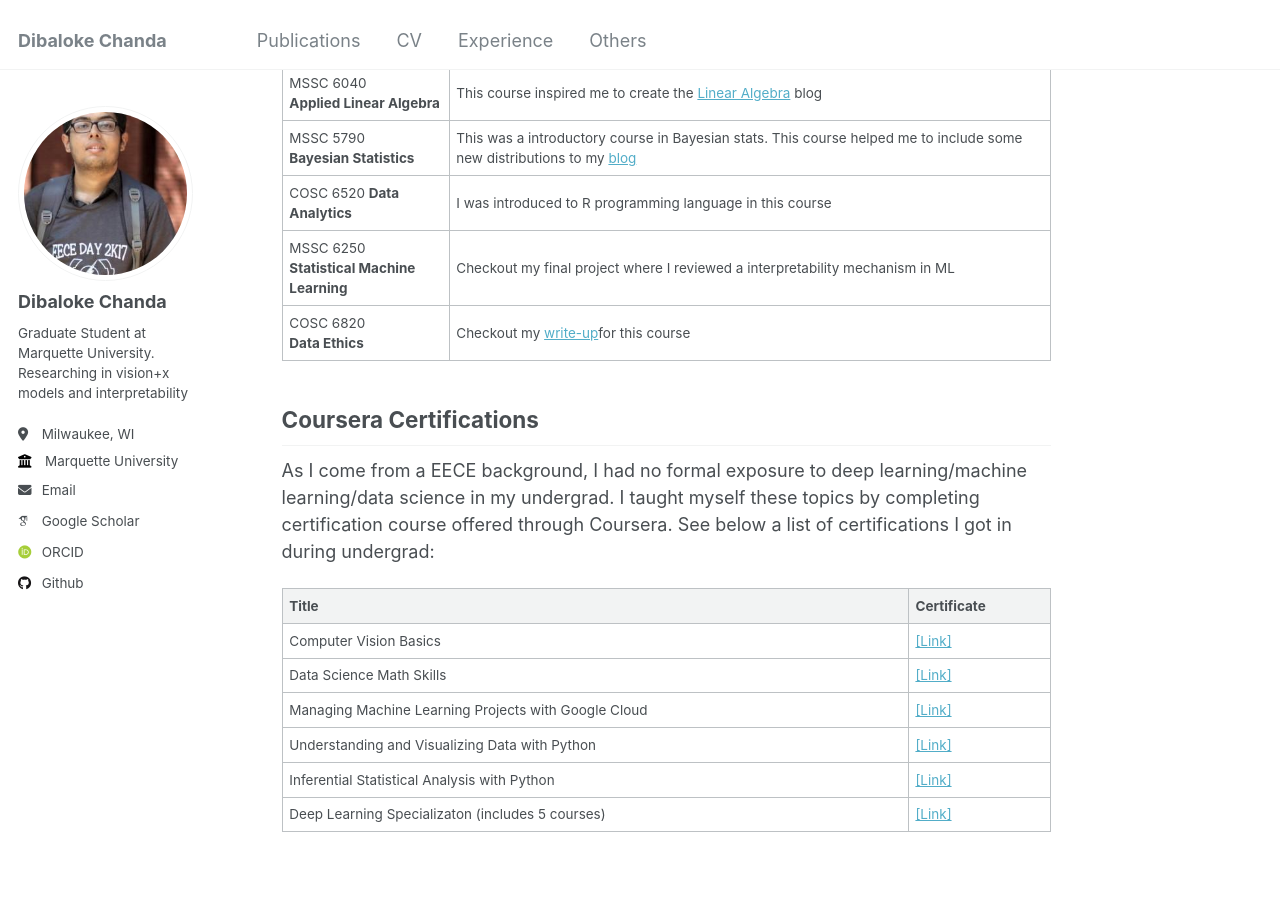
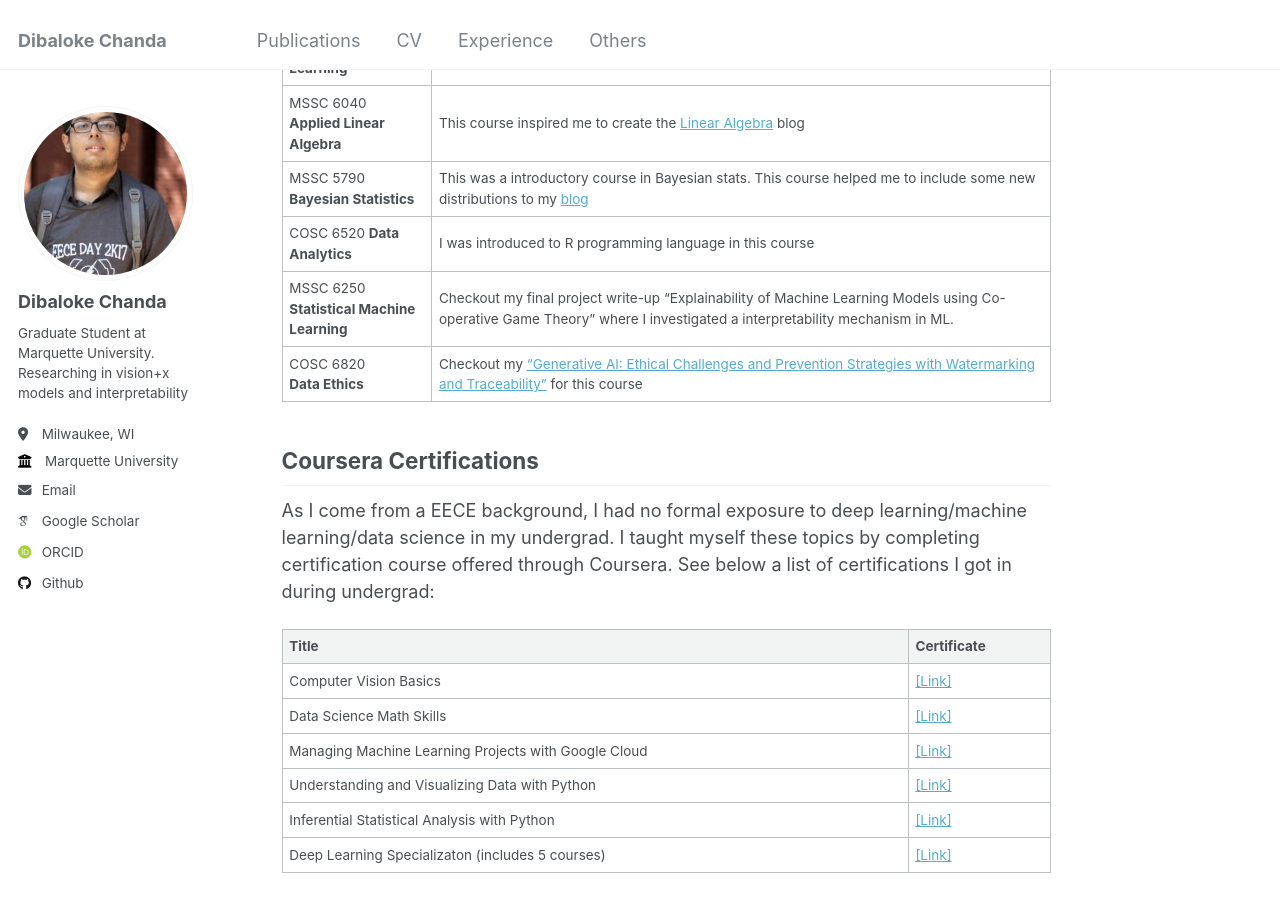
Before and after one commit to dibaloke/dibaloke.github.io, a Jekyll site: the page built from _pages/others.md, in a window 1280 px wide and 900 px high, scrolled down 421 px. Built offline with Jekyll 4.4.1, drawn with Linux system fonts in a browser that asks for light colours; some web fonts are replaced.

Commit message:
Update others.md

```diff
--- a/_pages/others.md
+++ b/_pages/others.md
@@ -15,8 +15,8 @@ Following is a list of courses and projects/skills I gained during my Master's i
 | MSSC 6040 <br> <b>Applied Linear Algebra</b>| This course inspired me to create the [Linear Algebra](https://dibalokechanda.github.io/Linear-Algebra/) blog|
 | MSSC 5790<br><b>Bayesian Statistics</b>|This was a introductory course in Bayesian stats. This course helped me to include some new distributions to my [blog](https://dibalokechanda.github.io/posts/a-reference-guide-to-distributions-blog/) |
 |COSC 6520 <b>Data Analytics</b>| I was introduced to R programming language in this course |
-| MSSC 6250<br><b>Statistical Machine Learning</b> | Checkout my final project where I reviewed a interpretability mechanism in ML|
-| COSC 6820<br> <b> Data Ethics </b> | Checkout my <a href="dibaloke.github.io/folder/Final Paper_Data_Ethics_Dibaloke.pdf" target="_blank"> write-up</a>for this course|
+| MSSC 6250<br><b>Statistical Machine Learning</b> | Checkout my final project write-up "Explainability of Machine Learning Models using Co-operative Game Theory" where I investigated a interpretability mechanism in ML.|
+| COSC 6820<br> <b> Data Ethics </b> | Checkout my <a href="dibaloke.github.io/folder/Final Paper_Data_Ethics_Dibaloke.pdf" target="_blank"> "Generative AI: Ethical Challenges and Prevention Strategies with Watermarking and Traceability"</a> for this course|
 
 
 ## Coursera Certifications
```
